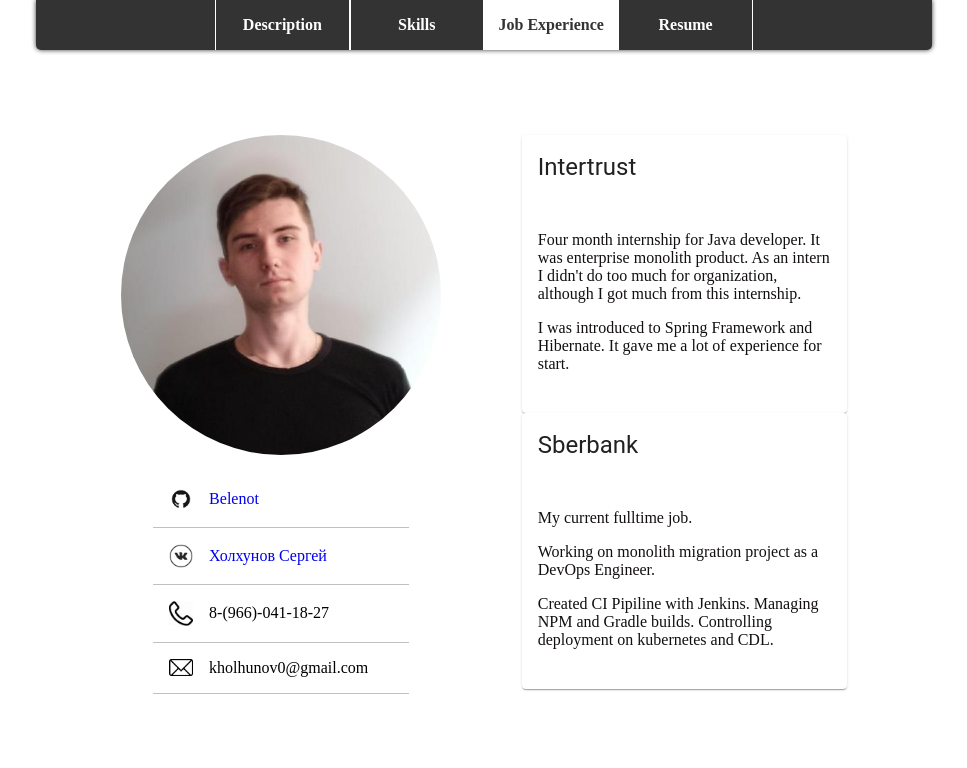
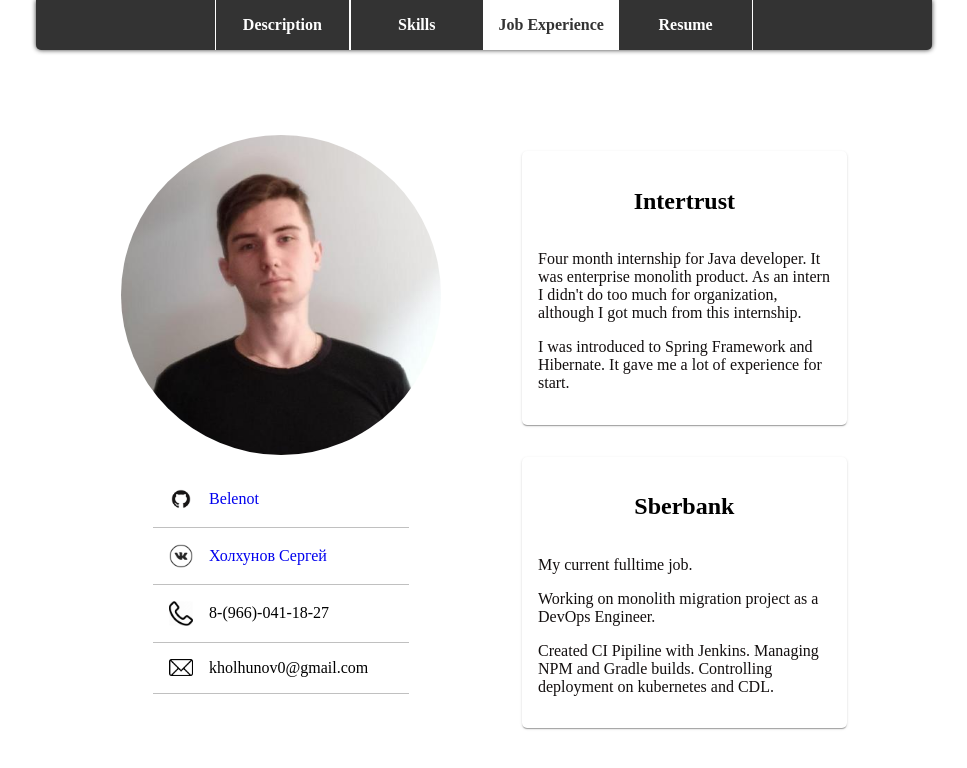
Before and after one commit to belenot/website, a React app in the folder ui/: page / in a window 1280 px wide. Both pictures are taken after a click on the element "Job Experience". Shown: the top 768 px of the page, without its empty margins (156-1123 px from the left). Built offline with nearby package versions, Linux system fonts and the light colour scheme.

Commit message:
Rewrote JobExperience in scss.

```diff
--- a/ui/src/JobExperience.js
+++ b/ui/src/JobExperience.js
@@ -1,14 +1,13 @@
-import { Card, CardContent, CardHeader, Grid } from "@material-ui/core";
 import React, { Component, useState } from "react";
 
 function JobExperience() {
     return (
-        <div>
-            <Grid container>
-                <Grid item xs={12}>
-                    <Card>
-                        <CardHeader title="Intertrust" />
-                        <CardContent>
+        <div className="job-experience">
+            <div className="job-experience-item">
+                <div className="job-experience-item-header">
+                    <h2>Intertrust</h2>
+                </div>
+                <div className="job-experience-item-content">
                     <p>
                         Four month internship for Java developer.
                         It was enterprise monolith product. As an intern I didn't do too much for organization,
@@ -18,23 +17,21 @@ function JobExperience() {
                         I was introduced to Spring Framework and Hibernate.
                         It gave me a lot of experience for start.
                     </p>
-                        </CardContent>
-                    </Card>
-                </Grid>
-                <Grid item xs={12}>
-                    <Card>
-                        <CardHeader title="Sberbank" />
-                        <CardContent>
+                </div>
+            </div>
+            <div className="job-experience-item">
+                <div className="job-experience-item-header">
+                    <h2>Sberbank</h2>
+                </div>
+                <div className="job-experience-item-content">
                     <p>My current fulltime job.</p>
                     <p>Working on monolith migration project as a DevOps Engineer.</p>
                     <p>
                         Created CI Pipiline with Jenkins. Managing NPM and Gradle builds.
                         Controlling deployment on kubernetes and CDL.
                     </p>
-                        </CardContent>
-                    </Card>
-                </Grid>
-            </Grid>
+                </div>
+            </div>
         </div>
     )
 }
--- a/ui/src/index.scss
+++ b/ui/src/index.scss
@@ -194,5 +194,13 @@ body {
         }
 
     }
+}
+
+.job-experience {
+    @extend .skills;
+    .job-experience-item {
+        @extend .skill-item ;
+        flex-direction: column;
+    }
 
 }
```
Lines whose indentation alone changed are shown as unchanged.
